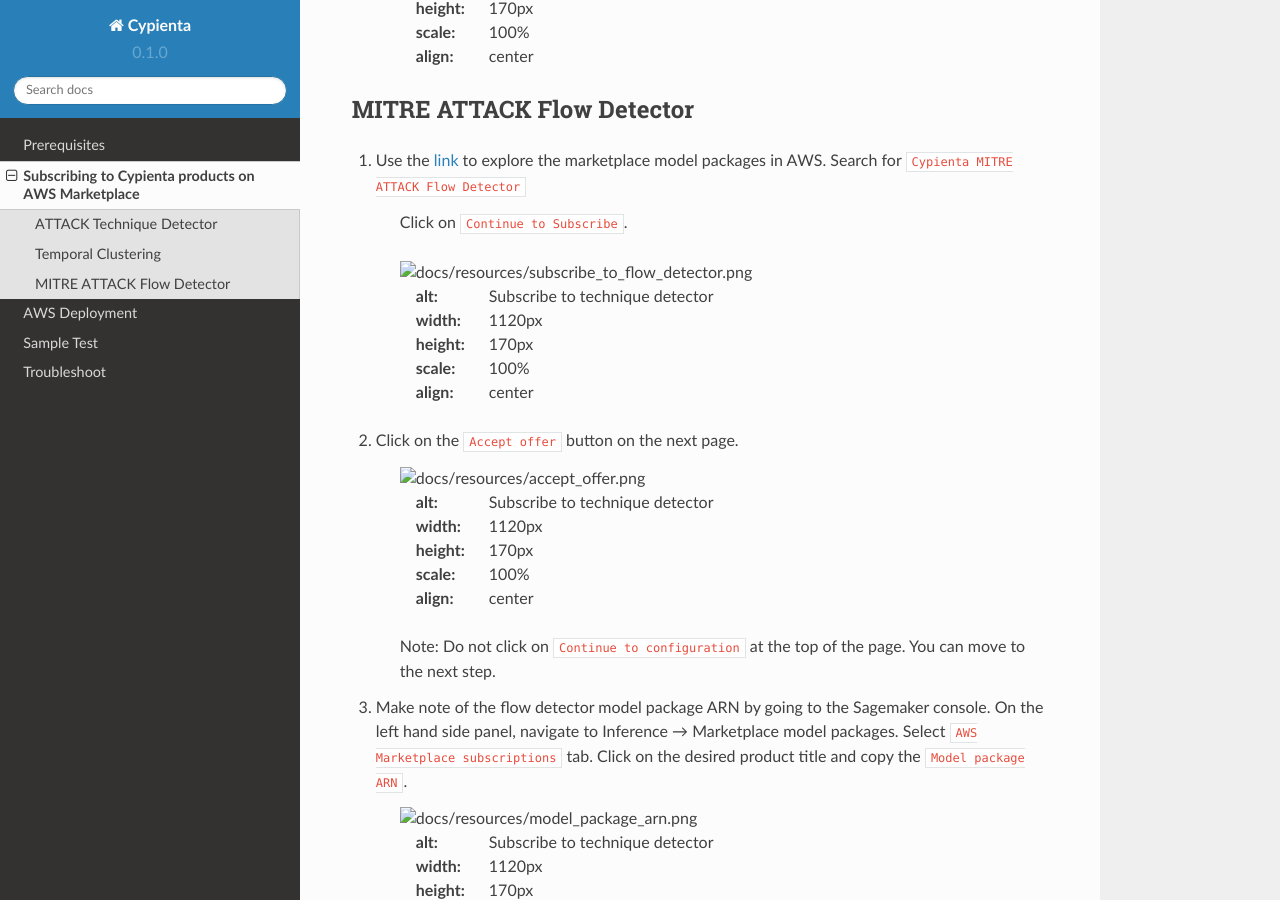
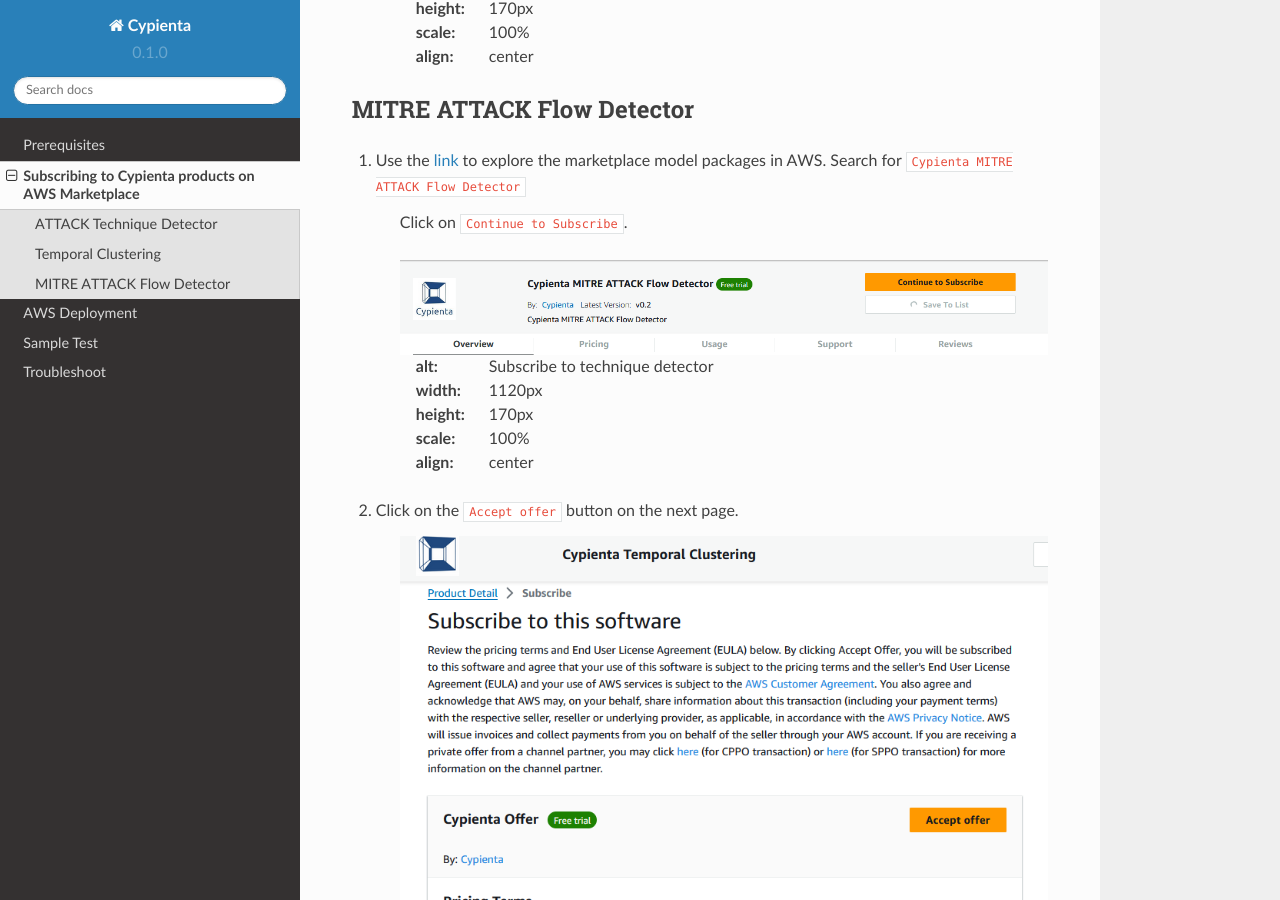
Before and after one commit to cypienta/docs, a Sphinx documentation site: the page built from docs/source/subscription.rst, in a window 1280 px wide and 900 px high, scrolled down 1870 px. Built offline with Sphinx 7.4.7 and the Read the Docs theme 2.0.0, drawn with Linux system fonts in a browser that asks for light colours.

Commit message:
AWS documentation

```diff
--- a/docs/source/deploy.rst
+++ b/docs/source/deploy.rst
@@ -17,7 +17,7 @@
 
 3. Click on ``Stacks`` on the left hand side panel, and click on ``Create stack`` dropdown. Select ``With new resources (standard)`` to start creating a stack
 
-    .. image:: resources/create_stack_start.png
+    .. image:: ../resources/create_stack_start.png
     :alt: Subscribe to technique detector
     :width: 1763px
     :height: 273px
@@ -26,7 +26,7 @@
 
 4. For the ``Prerequisite - Prepare template`` section, select ``Choose an existing template``, and then select ``Upload a template file``. It will enable a ``Choose file`` button. Click on the button to upload the template. The template is present in the root directory of Lambda repository you have cloned. Then click on ``Next``.
 
-    .. image:: resources/upload_template_file.png
+    .. image:: ../resources/upload_template_file.png
     :alt: Subscribe to technique detector
     :width: 1392px
     :height: 789px
--- a/docs/source/subscription.rst
+++ b/docs/source/subscription.rst
@@ -80,7 +80,7 @@
 
     Click on ``Continue to Subscribe``.
 
-    .. image:: docs/resources/subscribe_to_flow_detector.png
+    .. image:: ../resources/subscribe_to_flow_detector.png
     :alt: Subscribe to technique detector
     :width: 1120px
     :height: 170px
@@ -89,7 +89,7 @@
 
 2. Click on the ``Accept offer`` button on the next page.
 
-    .. image:: docs/resources/accept_offer.png
+    .. image:: ../resources/accept_offer.png
     :alt: Subscribe to technique detector
     :width: 1120px
     :height: 170px
@@ -101,7 +101,7 @@
 
 3. Make note of the flow detector model package ARN by going to the Sagemaker console. On the left hand side panel, navigate to Inference → Marketplace model packages. Select ``AWS Marketplace subscriptions`` tab. Click on the desired product title and copy the ``Model package ARN``.
 
-    .. image:: docs/resources/model_package_arn.png
+    .. image:: ../resources/model_package_arn.png
     :alt: Subscribe to technique detector
     :width: 1120px
     :height: 170px
--- a/docs/source/troubleshoot.rst
+++ b/docs/source/troubleshoot.rst
@@ -10,7 +10,7 @@
 1. Search for “Sagemaker” under ``Manage quotas`` and select ``Amazon
    SageMaker`` AWS service. Click on view quotas.
 
-    .. image:: docs/resources/service_quotas.png
+    .. image:: ../resources/service_quotas.png
     :alt: Service Quota AWS console
     :width: 1341px
     :height: 221px
@@ -19,7 +19,7 @@
 
 2. Search for ``<instance-type> for transform job usage``
 
-    .. image:: docs/resources/quota_instance_types.png
+    .. image:: ../resources/quota_instance_types.png
     :alt: Quoatas for Instance types
     :width: 1303px
     :height: 612px
```
Also changed, not shown: docs/source/end_to_end_test.rst (+5 -7 lines), docs/source/index.rst (+5 -5 lines).
